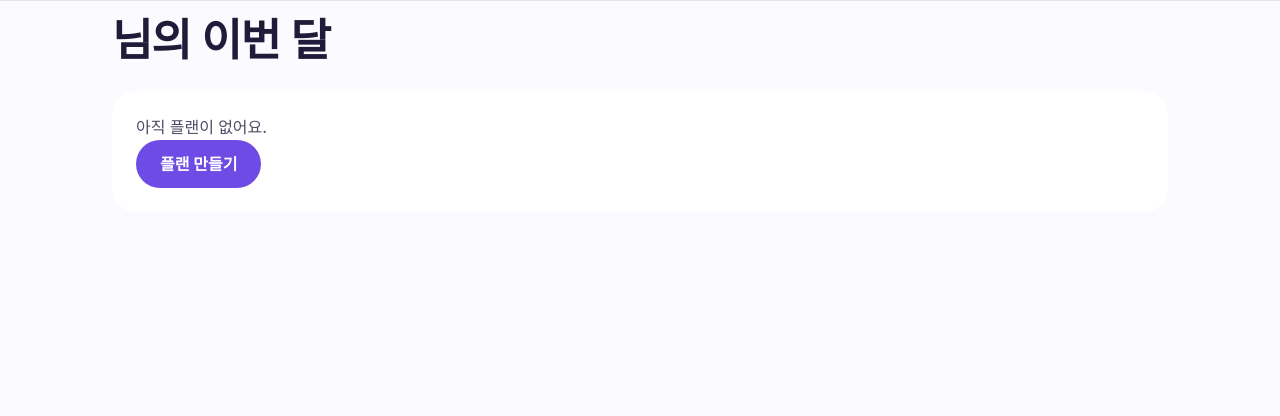
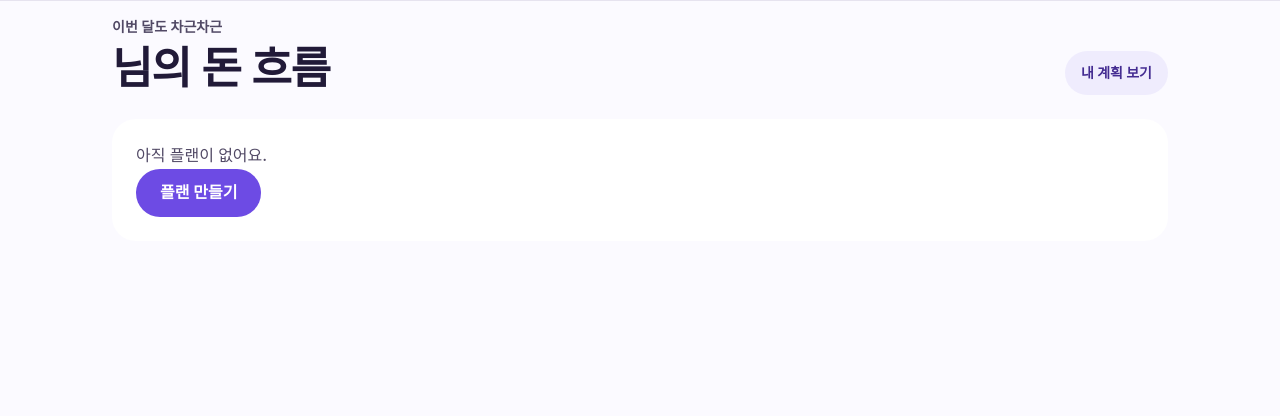
Before and after one commit to PSHUN03/Codyssey-M3-1, a FastAPI app: template app/templates/home.html in a window 1280 px wide. Shown: the part 64-480 px from the top of the page. Run offline with FastAPI, Linux system fonts and the light colour scheme; the template is opened without the code that fills it, so the values that code supplies are empty; some web fonts are replaced.

Commit message:
style: refresh home dashboard layout

```diff
--- a/app/templates/home.html
+++ b/app/templates/home.html
@@ -4,7 +4,11 @@
 {% block title %}홈{% endblock %}
 {% block content %}
 <div class="page-head">
-  <h1 class="page-title">{{ user.nickname }}님의 이번 달</h1>
+  <div>
+    <p class="kicker">이번 달도 차근차근</p>
+    <h1 class="page-title">{{ user.nickname }}님의 돈 흐름</h1>
+  </div>
+  <a class="btn btn-secondary btn-sm" href="/plan">내 계획 보기</a>
 </div>
 
 {% if plan %}
@@ -13,11 +17,16 @@
 {% set living = plan.allocations | selectattr("kind", "equalto", "living") | sum(attribute="amount") %}
 {% set emergency = plan.allocations | selectattr("key", "equalto", "emergency") | sum(attribute="amount") %}
 {% set goal = s.goal %}
-<div class="grid">
-  <section class="card span-7">
+<div class="grid home-dashboard">
+  <section class="card span-7 home-savings">
+    <div class="home-savings-head">
+      <div>
     <p class="label">이번 달 저축</p>
     <p class="big-num">{{ s.total_saving | won }}</p>
     <p class="muted-line">월급 {{ s.monthly_income | won }}의 {{ (s.savings_rate * 100) | round | int }}%</p>
+      </div>
+      <span class="home-spark" aria-hidden="true">↗</span>
+    </div>
     {% if segment %}<p class="segment-line">진단 결과 <a href="/plan"><b>{{ segment.code }} {{ segment.name }}</b></a></p>{% endif %}
     {{ ui.stack_bar([("fixed", fixed, "꼭 나가는 돈"), ("living", living, "생활비"), ("saving", s.total_saving, "저축")]) }}
     <ul class="legend">
@@ -25,11 +34,11 @@
       <li><span class="dot k-living"></span>생활비<span class="amt">{{ living | won }}</span></li>
       <li><span class="dot k-saving"></span>저축<span class="amt">{{ s.total_saving | won }}</span></li>
     </ul>
-    <a class="btn btn-secondary btn-sm card-action" href="/plan">배분 자세히 보기</a>
+    <a class="btn btn-primary btn-sm card-action" href="/plan">배분 자세히 보기 {{ ui.icon("arrow-right", 16) }}</a>
   </section>
 
-  <div class="span-5 stack stack-fill">
-  <section class="card">
+  <div class="span-5 stack stack-fill home-side">
+  <section class="card home-goal">
     <h2 class="card-title">목표</h2>
     {% if goal %}
     <p class="goal-name">{{ user.profile.goal_text }}</p>
```
